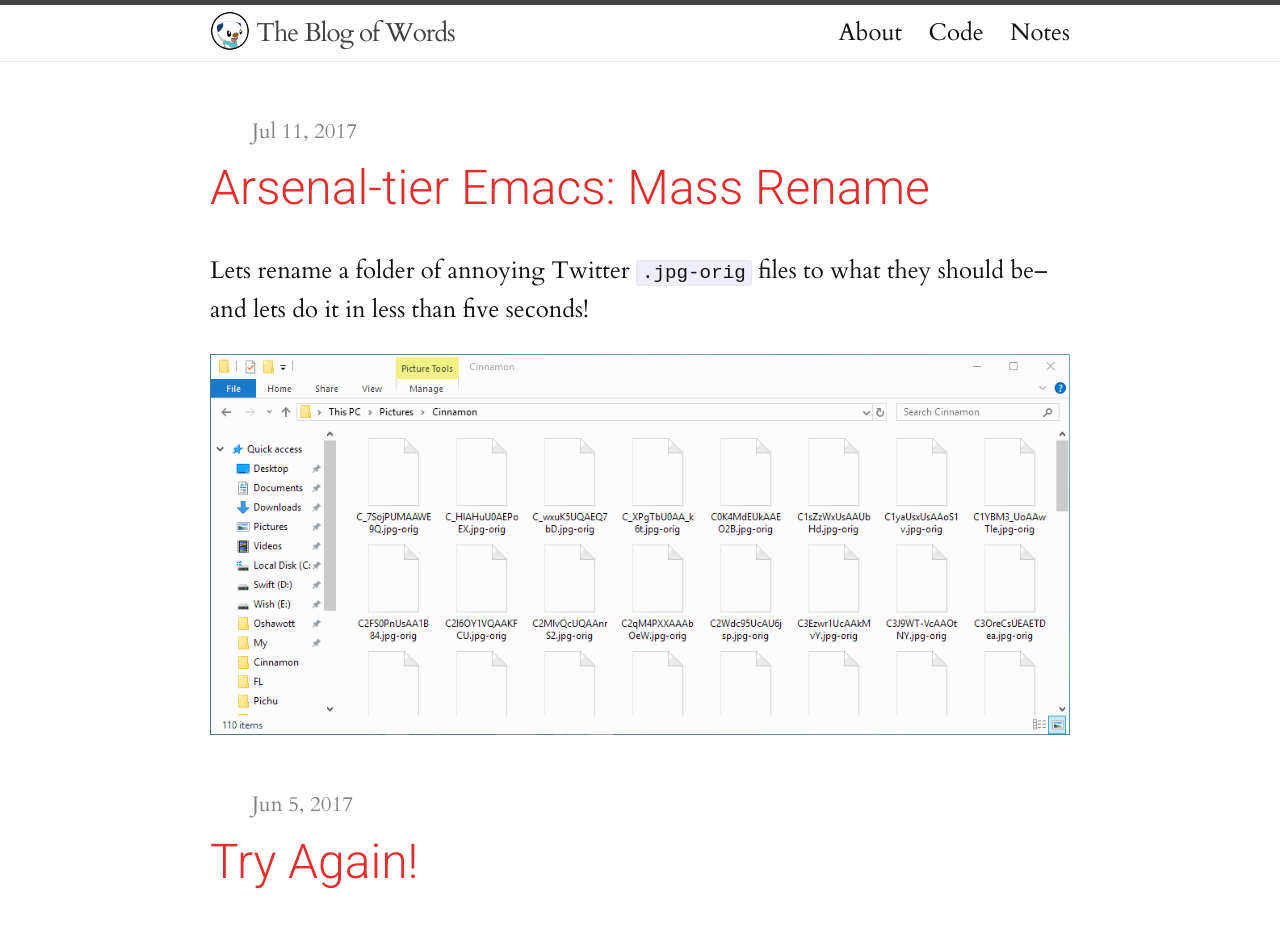
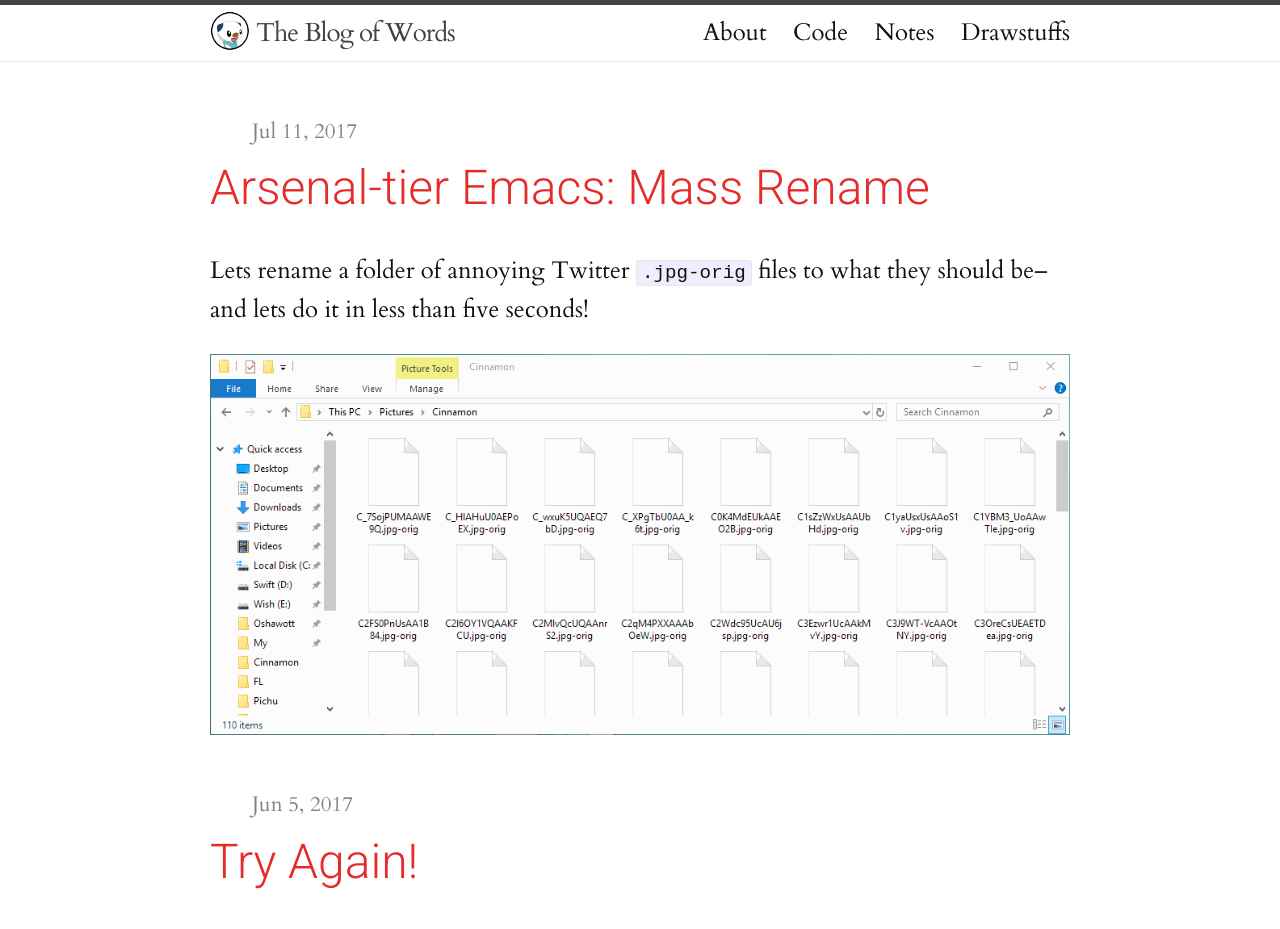
Before and after one commit to Crinklewott/diape.red, a Jekyll site: the page built from index.html, in a window 1280 px wide. Shown: the top 929 px of the page. Built offline with Jekyll 4.4.1, drawn with Linux system fonts in a browser that asks for light colours.

Commit message:
Added link to Drawstuffs

```diff
--- a/_includes/header.html
+++ b/_includes/header.html
@@ -20,6 +20,7 @@
           <a class="page-link" href="{{ my_page.url | prepend: site.baseurl }}">{{ my_page.title }}</a>
           {% endif %}
         {% endfor %}
+        <a class="page-link" href="//art.archenoth.com">Drawstuffs</a>
       </div>
     </nav>
   </div>
```
